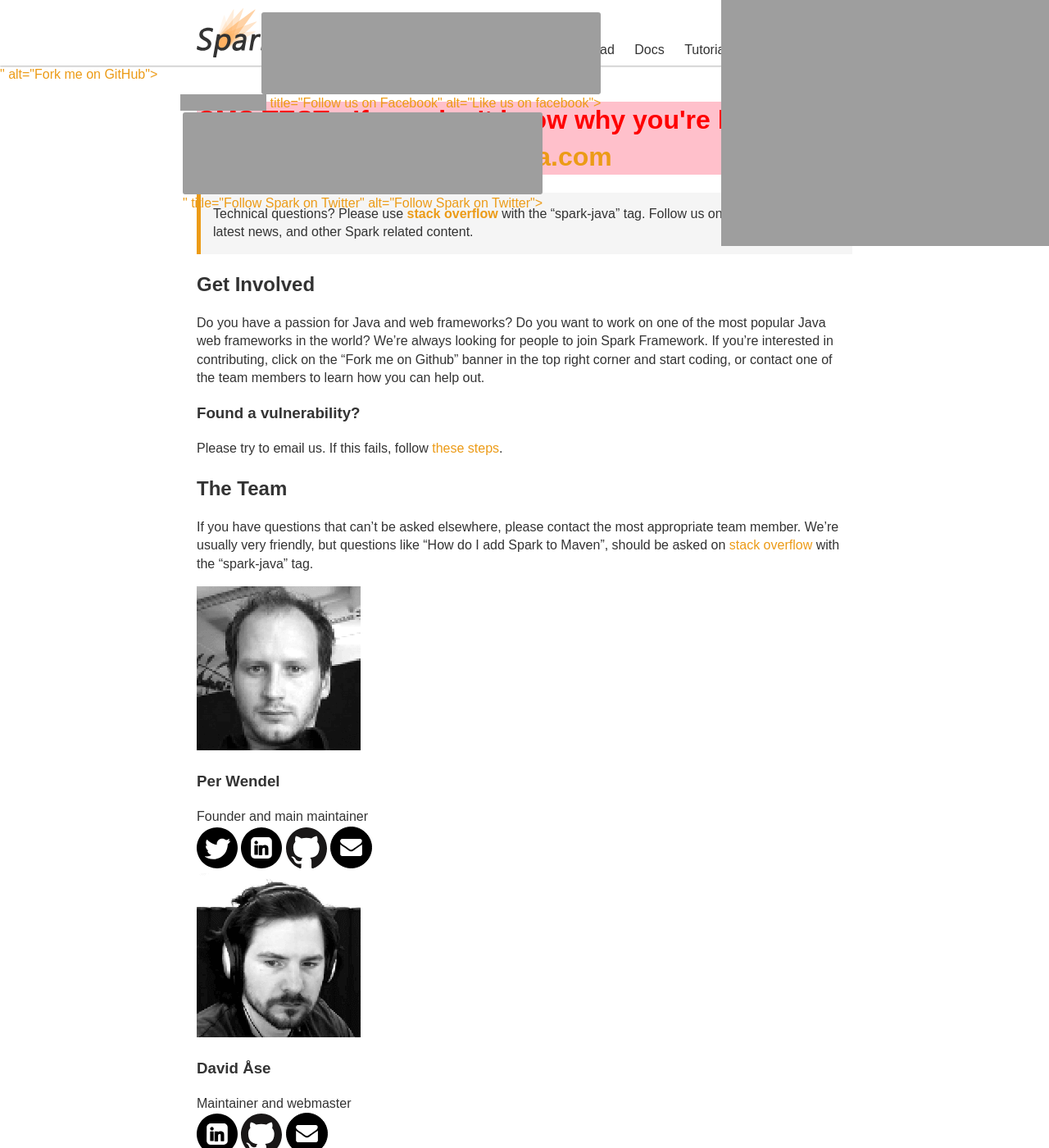
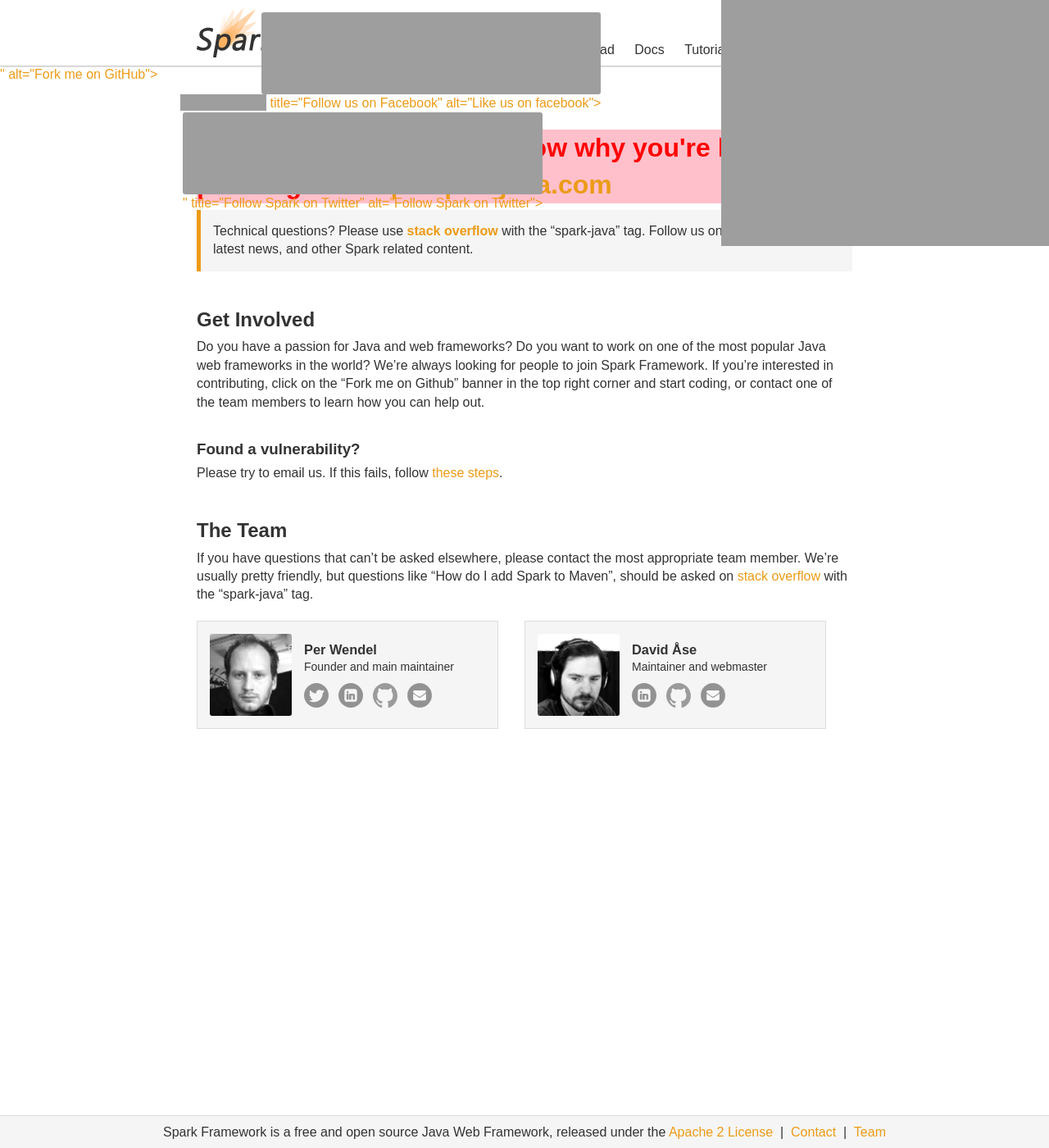
Before and after one commit to sparkjava/sparkjava.github.io, a Jekyll site: the page built from pages/contact.md, in a window 1280 px wide and 1400 px high. Shown: the whole window at 82% size. Built offline with Jekyll 4.4.1, drawn with Linux system fonts in a browser that asks for light colours; grey boxes are pictures that could not be loaded.

Commit message:
Update contact styling

```diff
--- a/_includes/macros/teamMember.html
+++ b/_includes/macros/teamMember.html
@@ -1,5 +1,5 @@
 {% assign _ = include %}
-<div class="team-member col-half">
+<div class="team-member">
     <img src="/img/team/{{_.imgFile}}">
     <div class="info-wrap">
         <h3>{{_.firstName}} {{_.lastName}}</h3>
--- a/_sass/_main.scss
+++ b/_sass/_main.scss
@@ -15,6 +15,18 @@ html {
 a {
     color: $spark-orange;
     text-decoration: none;
+}
+
+h1, h2, h3, h4 {
+    margin-top: 1.75em;
+    margin-bottom: 0.25em;
+    + p {
+        margin-top: 0.25em;
+    }
+}
+
+p {
+    margin: 1.5em 0 0.25em;
 }
 
 .width-limit {
--- /dev/null
+++ b/_sass/_team.scss
@@ -0,0 +1,41 @@
+.team {
+    margin-top: 20px;
+    width: 100%;
+    overflow: auto;
+    .team-member {
+        font-size: 14px;
+        width: 46%;
+        padding: 15px;
+        background: #f5f5f5;
+        border: 1px solid #ddd;
+        float: left;
+        overflow: auto;
+        &:nth-child(even) {
+            margin-left: 2%;
+        }
+        &:nth-child(odd) {
+            margin-right: 2%;
+        }
+        > img {
+            border-radius: 3px;
+            float: left;
+            width: 100px;
+            margin-right: 15px;
+        }
+        .info-wrap {
+            float: left;
+            h3 {
+                margin: 8px 0 0;
+            }
+            img {
+                opacity: 0.4;
+                margin-top: 10px;
+                width: 30px;
+                margin-right: 8px;
+                &:hover {
+                    opacity: 0.7;
+                }
+            }
+        }
+    }
+}
--- a/css/main.scss
+++ b/css/main.scss
@@ -4,6 +4,7 @@
 
 @import 'normalize';
 @import 'sparkBanner';
+@import 'team';
 @import 'main';
 @import 'frame';
 @import 'responsive';
--- a/pages/contact.md
+++ b/pages/contact.md
@@ -17,9 +17,10 @@ Please try to email us. If this fails, follow [these steps](/news/#best-practice
 
 ## The Team
 If you have questions that can't be asked elsewhere, please contact the most appropriate team member.
-We're usually very friendly, but questions like "How do I add Spark to Maven", should be asked on
+We're usually pretty friendly, but questions like "How do I add Spark to Maven", should be asked on
 [stack overflow](http://stackoverflow.com/questions/tagged/spark-java) with the "spark-java" tag.
 
+<div class="team">
 {% include macros/teamMember.html
     firstName = "Per"
     lastName = "Wendel"
@@ -30,7 +31,6 @@ We're usually very friendly, but questions like "How do I add Spark to Maven", s
     email = "per.i.wendel@gmail.com"
     imgFile = "per.png"
 %}
-
 {% include macros/teamMember.html
     firstName = "David"
     lastName = "Åse"
@@ -40,3 +40,4 @@ We're usually very friendly, but questions like "How do I add Spark to Maven", s
     email = "mail.davidase@gmail.com"
     imgFile = "david.png"
 %}
+</div>
```
Also changed, not shown: pages/index.md (+5 -5 lines).
